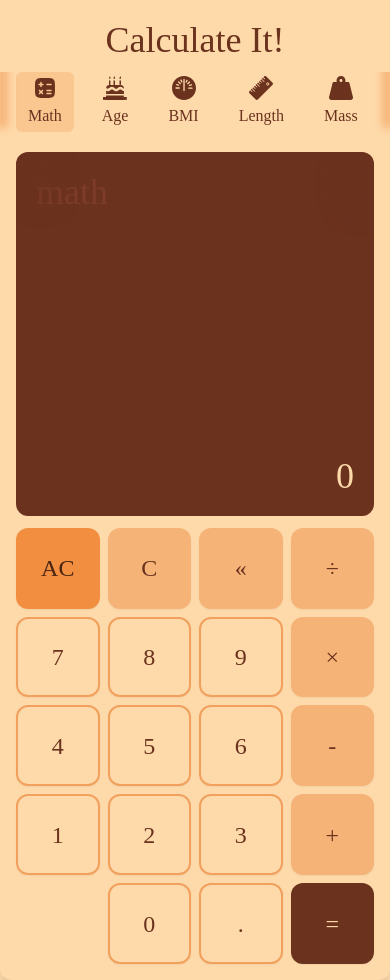
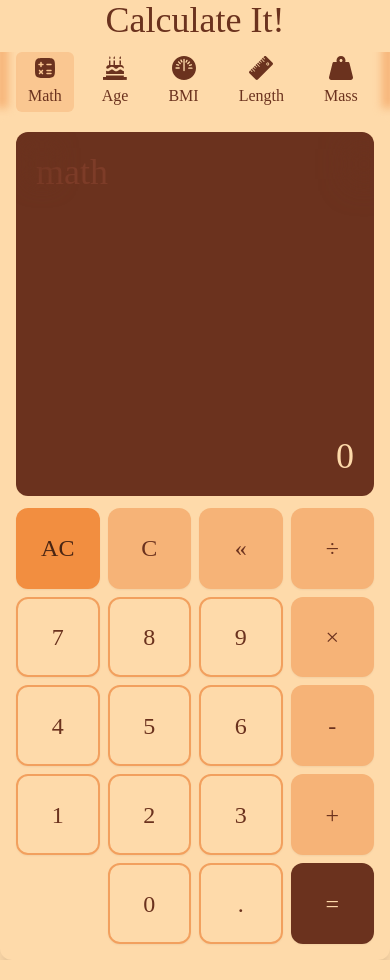
Before and after one commit to AllanKirui/calculate-it, a Vue app: page /math in a window 390 px wide. Built offline with nearby package versions, Linux system fonts and the light colour scheme.

Commit message:
Update markup for global container

```diff
--- a/src/App.vue
+++ b/src/App.vue
@@ -1,10 +1,8 @@
 <template>
   <!-- Global Container -->
-  <div class="container h-screen max-w-4xl mx-auto">
-    <div class="pt-5 md:py-10">
-      <TheHeader />
-      <TheCalculator />
-    </div>
+  <div class="container h-screen max-w-4xl mx-auto md:py-10">
+    <TheHeader />
+    <TheCalculator />
   </div>
 </template>
 
```
